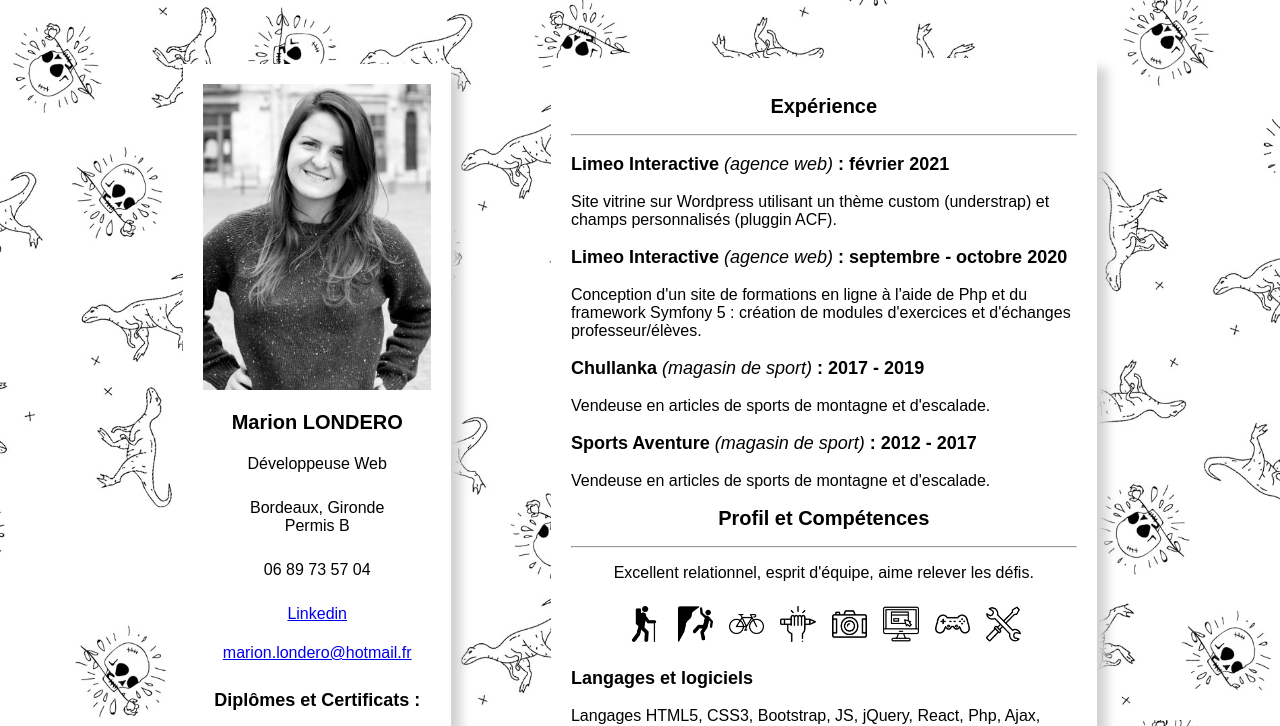
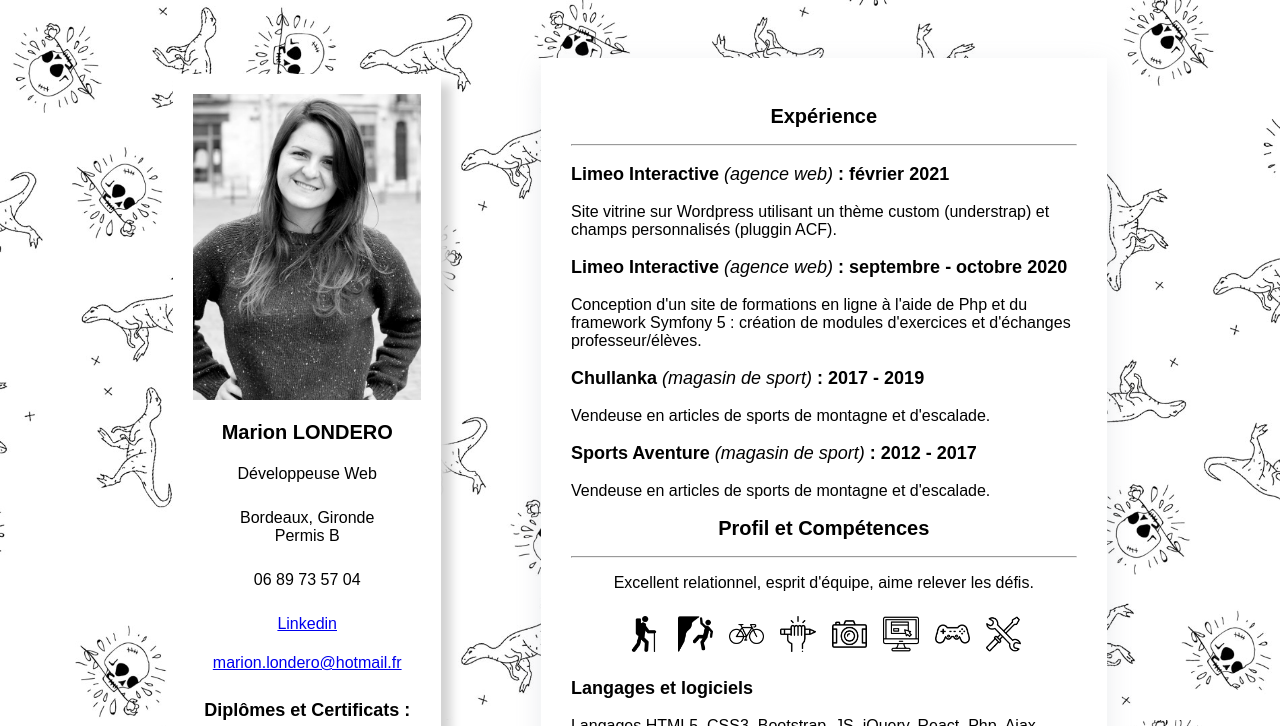
Before and after one commit to MAshhh11/monportfolio, a website: page CV responsive/index.html in a window 1280 px wide. Shown: the top 726 px of the page. Drawn offline with Linux system fonts and the light colour scheme; a web font is replaced by a local one.

Commit message:
up CV CSS

```diff
--- a/CV responsive/assets/css/style.css
+++ b/CV responsive/assets/css/style.css
@@ -89,10 +89,10 @@ body {
 
 #skills {
   background-color: white;
-  box-shadow: 10px 10px 10px lightgray;
+  box-shadow: rgba(149, 157, 165, 0.2) 0px 8px 24px;
   margin: 50px;
   width: 40%;
-  padding: 20px;
+  padding: 30px;
 }
 
 #skills span {
```
